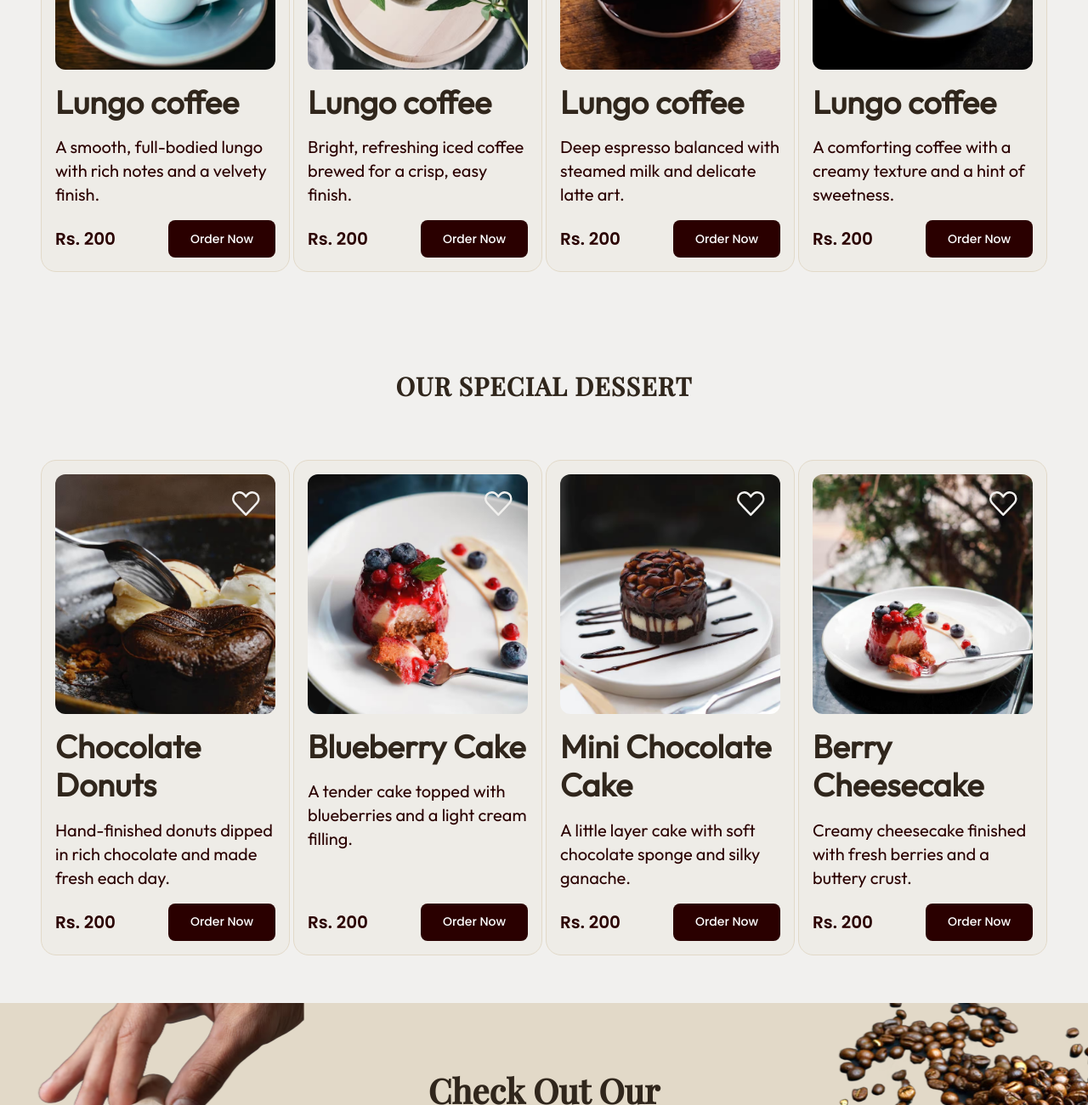
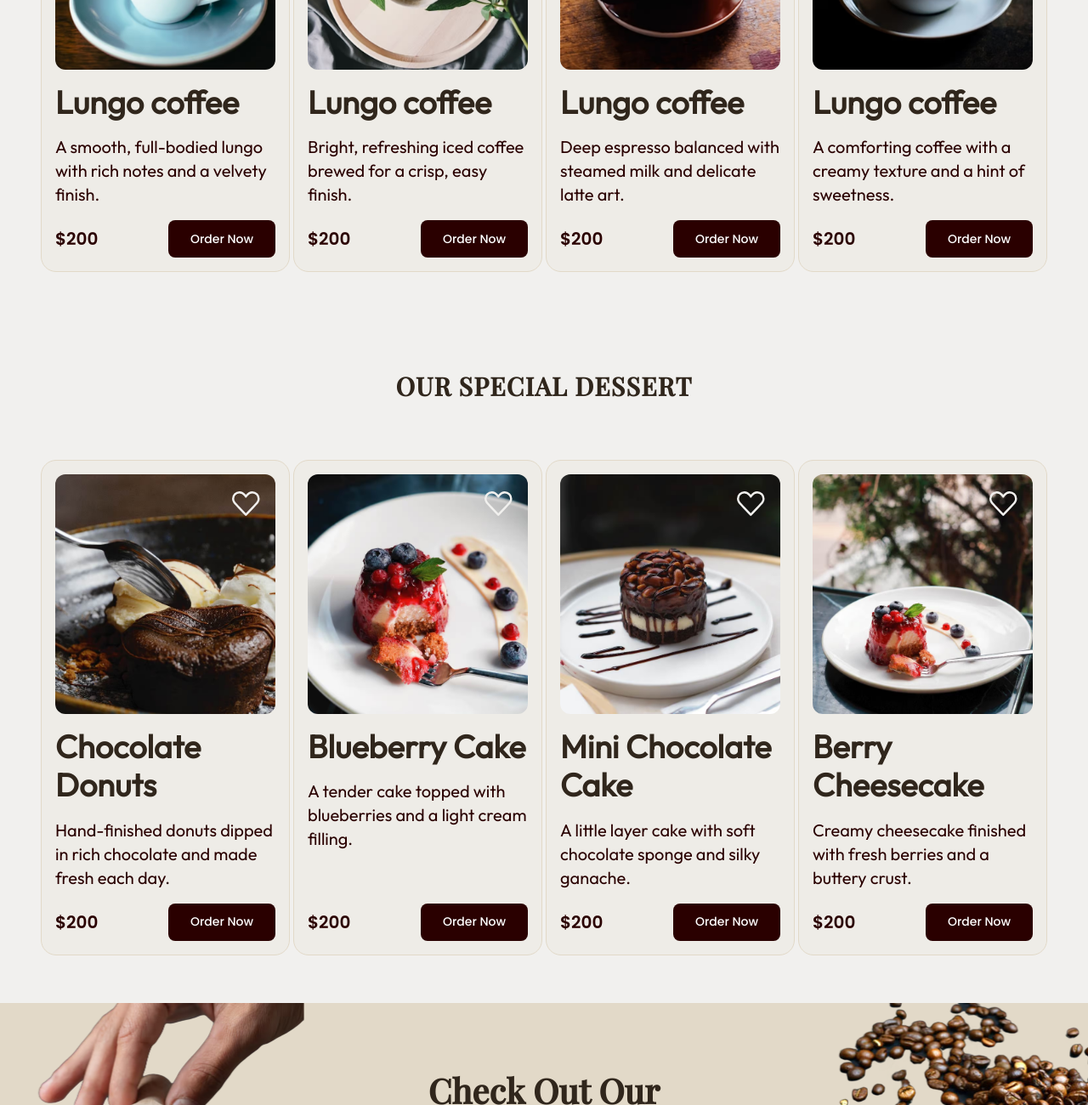
Before and after one commit to Pendorchoide/Diseno-UX-UI-2026-Valentin-Dutruel, a plain HTML site: page TP4/coffea-landing/index.html in a window 1280 px wide. Shown: the part 1351-2651 px from the top of the page at 85% size. Drawn offline with Linux system fonts and the light colour scheme.

Commit message:
fix price

```diff
--- a/TP4/coffea-landing/index.html
+++ b/TP4/coffea-landing/index.html
@@ -188,7 +188,7 @@
                             <p class="product-card__desc">A smooth, full-bodied lungo with rich notes and a velvety finish.</p>
 
                             <div class="product-card__footer">
-                            <data class="product-card__price" value="200">Rs. 200</data>
+                            <data class="product-card__price" value="200">$200</data>
                             <button class="product-card__button" type="button">Order Now</button>
                             </div>
                         </article>
@@ -211,7 +211,7 @@
                             <p class="product-card__desc">Bright, refreshing iced coffee brewed for a crisp, easy finish.</p>
 
                             <div class="product-card__footer">
-                            <data class="product-card__price" value="200">Rs. 200</data>
+                            <data class="product-card__price" value="200">$200</data>
                             <button class="product-card__button" type="button">Order Now</button>
                             </div>
                         </article>
@@ -234,7 +234,7 @@
                             <p class="product-card__desc">Deep espresso balanced with steamed milk and delicate latte art.</p>
 
                             <div class="product-card__footer">
-                            <data class="product-card__price" value="200">Rs. 200</data>
+                            <data class="product-card__price" value="200">$200</data>
                             <button class="product-card__button" type="button">Order Now</button>
                             </div>
                         </article>
@@ -257,7 +257,7 @@
                             <p class="product-card__desc">A comforting coffee with a creamy texture and a hint of sweetness.</p>
 
                             <div class="product-card__footer">
-                            <data class="product-card__price" value="200">Rs. 200</data>
+                            <data class="product-card__price" value="200">$200</data>
                             <button class="product-card__button" type="button">Order Now</button>
                             </div>
                         </article>
@@ -298,7 +298,7 @@
                             <p class="product-card__desc">Hand-finished donuts dipped in rich chocolate and made fresh each day.</p>
 
                             <div class="product-card__footer">
-                            <data class="product-card__price" value="200">Rs. 200</data>
+                            <data class="product-card__price" value="200">$200</data>
                             <button class="product-card__button" type="button">Order Now</button>
                             </div>
                         </article>
@@ -321,7 +321,7 @@
                             <p class="product-card__desc">A tender cake topped with blueberries and a light cream filling.</p>
 
                             <div class="product-card__footer">
-                            <data class="product-card__price" value="200">Rs. 200</data>
+                            <data class="product-card__price" value="200">$200</data>
                             <button class="product-card__button" type="button">Order Now</button>
                             </div>
                         </article>
@@ -344,7 +344,7 @@
                             <p class="product-card__desc">A little layer cake with soft chocolate sponge and silky ganache.</p>
 
                             <div class="product-card__footer">
-                            <data class="product-card__price" value="200">Rs. 200</data>
+                            <data class="product-card__price" value="200">$200</data>
                             <button class="product-card__button" type="button">Order Now</button>
                             </div>
                         </article>
@@ -367,7 +367,7 @@
                             <p class="product-card__desc">Creamy cheesecake finished with fresh berries and a buttery crust.</p>
 
                             <div class="product-card__footer">
-                            <data class="product-card__price" value="200">Rs. 200</data>
+                            <data class="product-card__price" value="200">$200</data>
                             <button class="product-card__button" type="button">Order Now</button>
                             </div>
                         </article>
```
